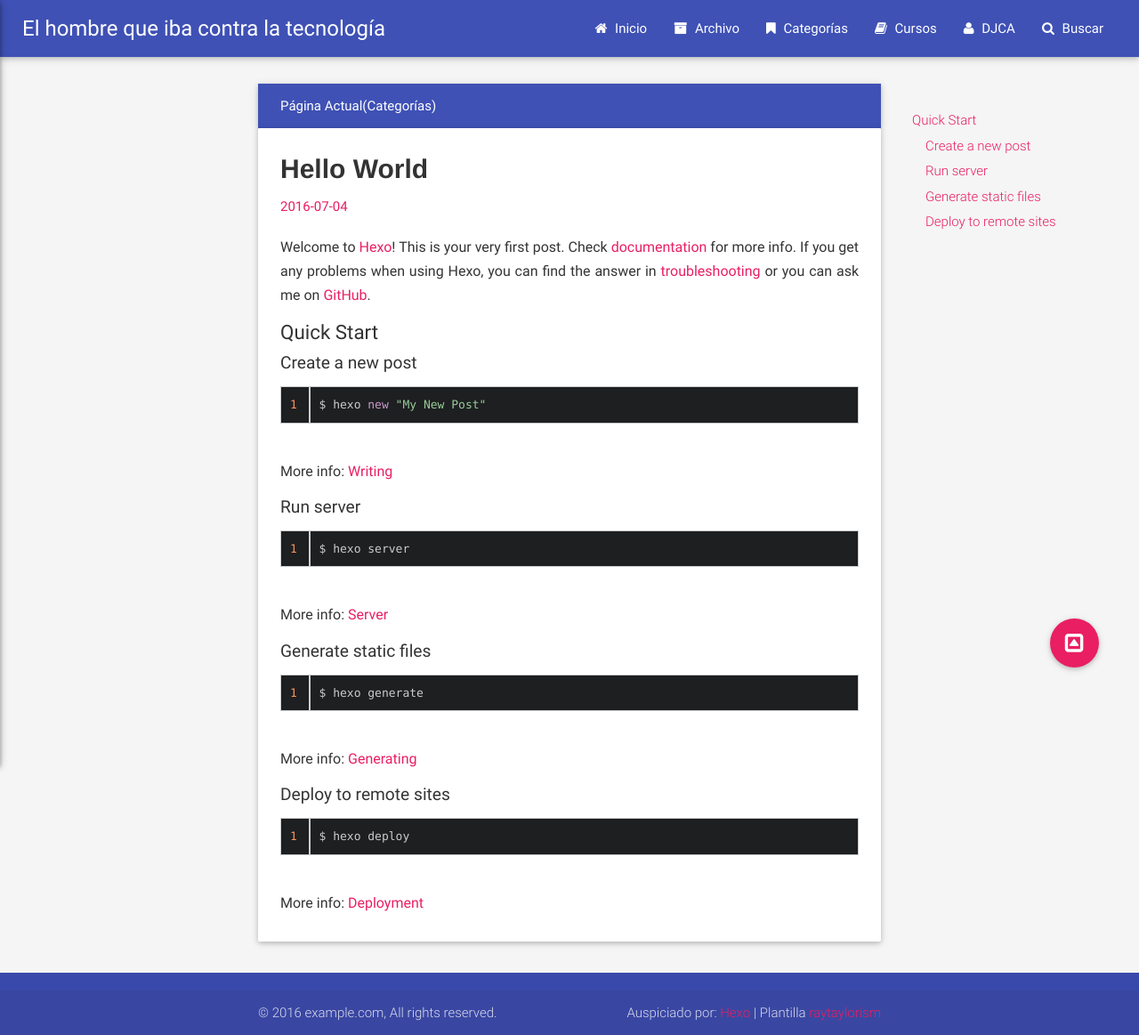
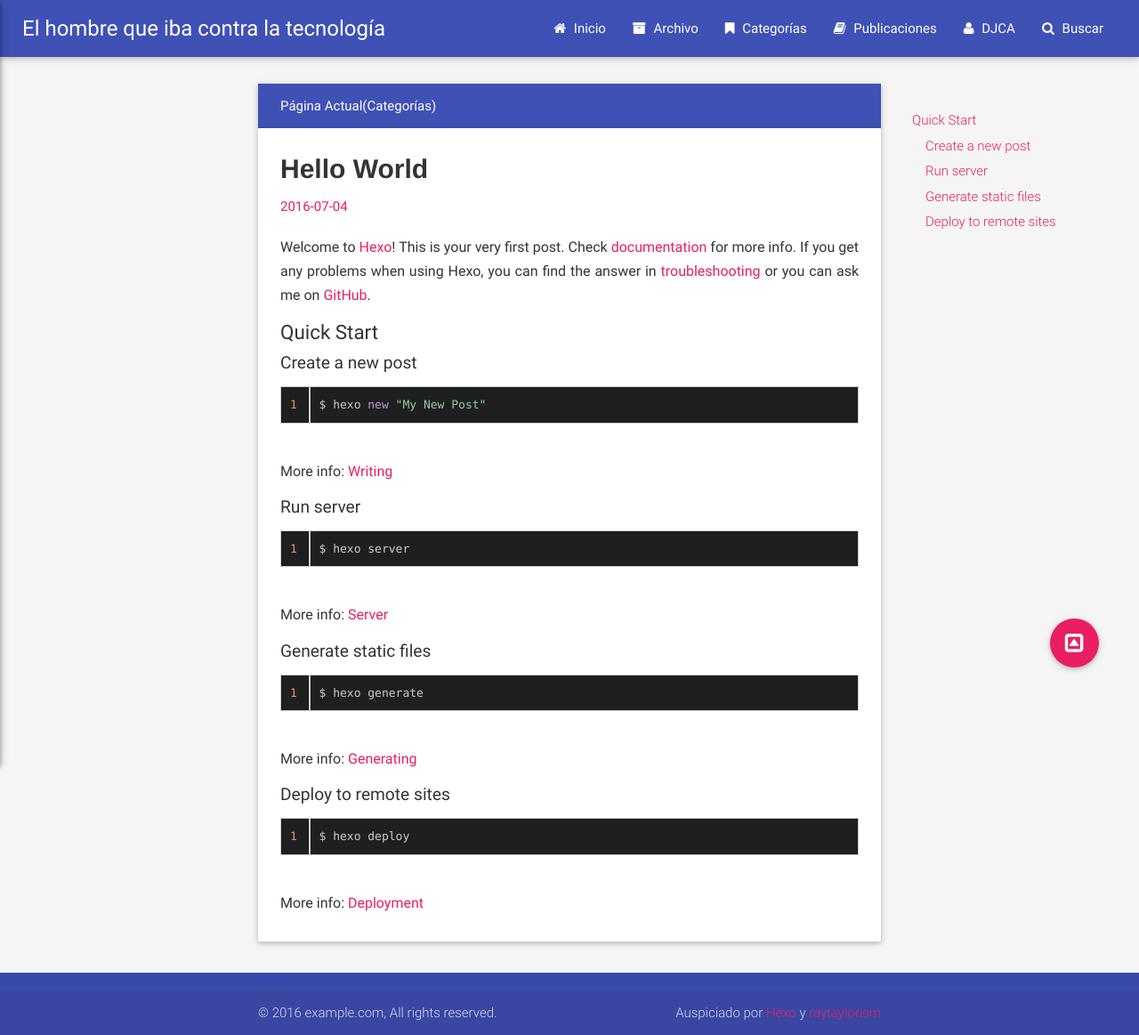
Before and after one commit to DanteChavez/DanteChavez.github.io, a plain HTML site: page 2016/07/04/hello-world/index.html in a window 1280 px wide. Shown: the whole page at 89% size. Drawn offline with nearby package versions, Linux system fonts and the light colour scheme; some packages are replaced by stand-ins of ours; no server answers.

Commit message:
Site updated: 2016-07-06 14:11:35

```diff
--- a/2016/07/04/hello-world/index.html
+++ b/2016/07/04/hello-world/index.html
@@ -75,7 +75,7 @@
                         <a class="menu-reading " href="/reading" >
                             <i class="fa fa-book "></i>
 
-                            Cursos
+                            Publicaciones
                         </a>
                     </li>
 
@@ -129,7 +129,7 @@
                 <a class="waves-effect menu-reading " href="/reading" >
                     <i class="fa fa-book "></i>
 
-                    Cursos
+                    Publicaciones
                 </a>
             </li>
 
@@ -253,7 +253,7 @@
     <div class="footer-copyright pink-link-context">
         <div class="container">
             © 2016 example.com, All rights reserved.
-            <p class="right" style="margin-top: 0;">Auspiciado por: <a href="https://hexo.io">Hexo</a> | Plantilla <a href="https://github.com/raytaylorlin/hexo-theme-raytaylorism">raytaylorism</a></p>
+            <p class="right" style="margin-top: 0;">Auspiciado por <a href="https://hexo.io">Hexo</a> y  <a href="https://github.com/raytaylorlin/hexo-theme-raytaylorism">raytaylorism</a></p>
         </div>
     </div>
 </footer>
```
Also changed, not shown: archives/2016/07/index.html (+3 -3 lines), archives/2016/index.html (+3 -3 lines), archives/index.html (+3 -3 lines), index.html (+3 -3 lines).
